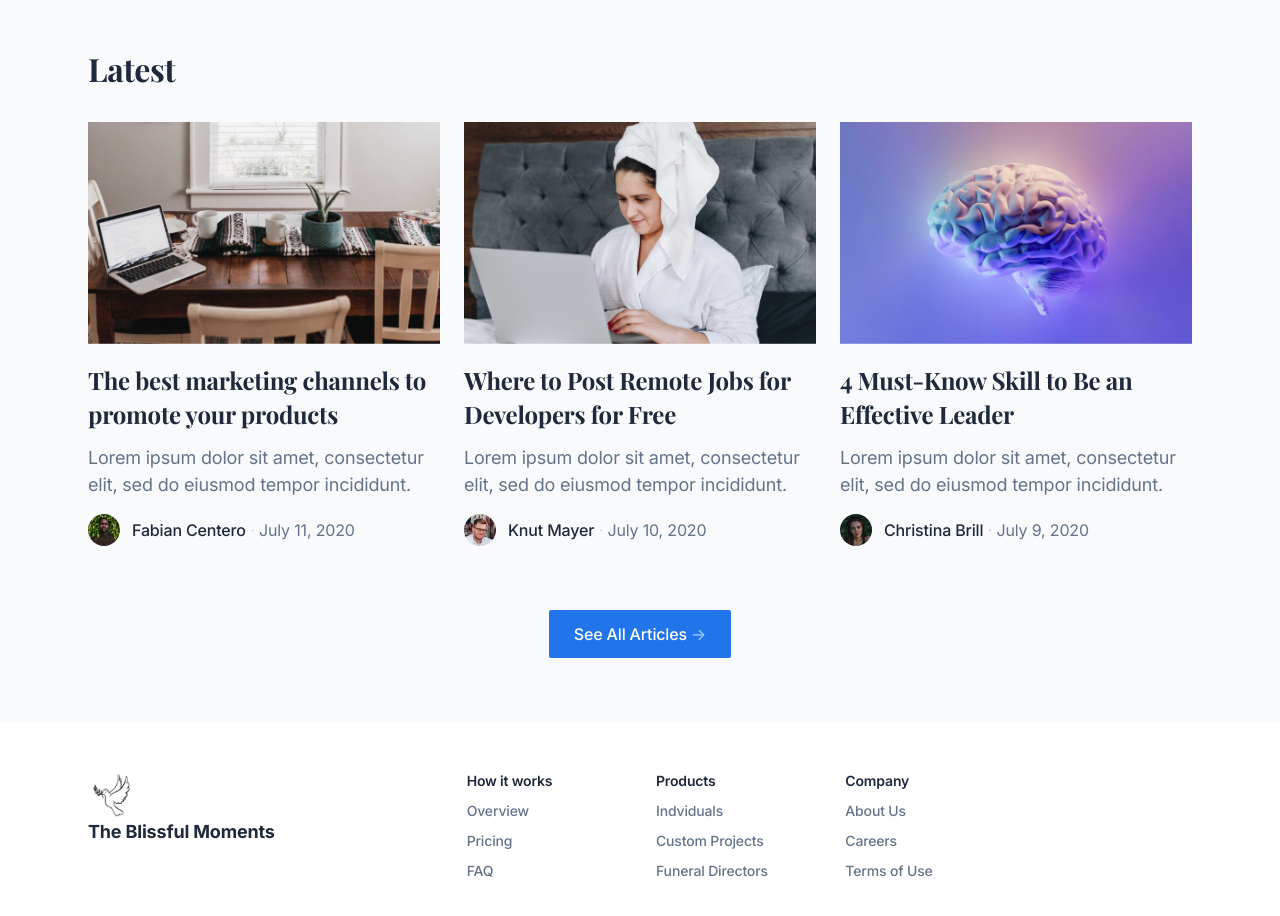
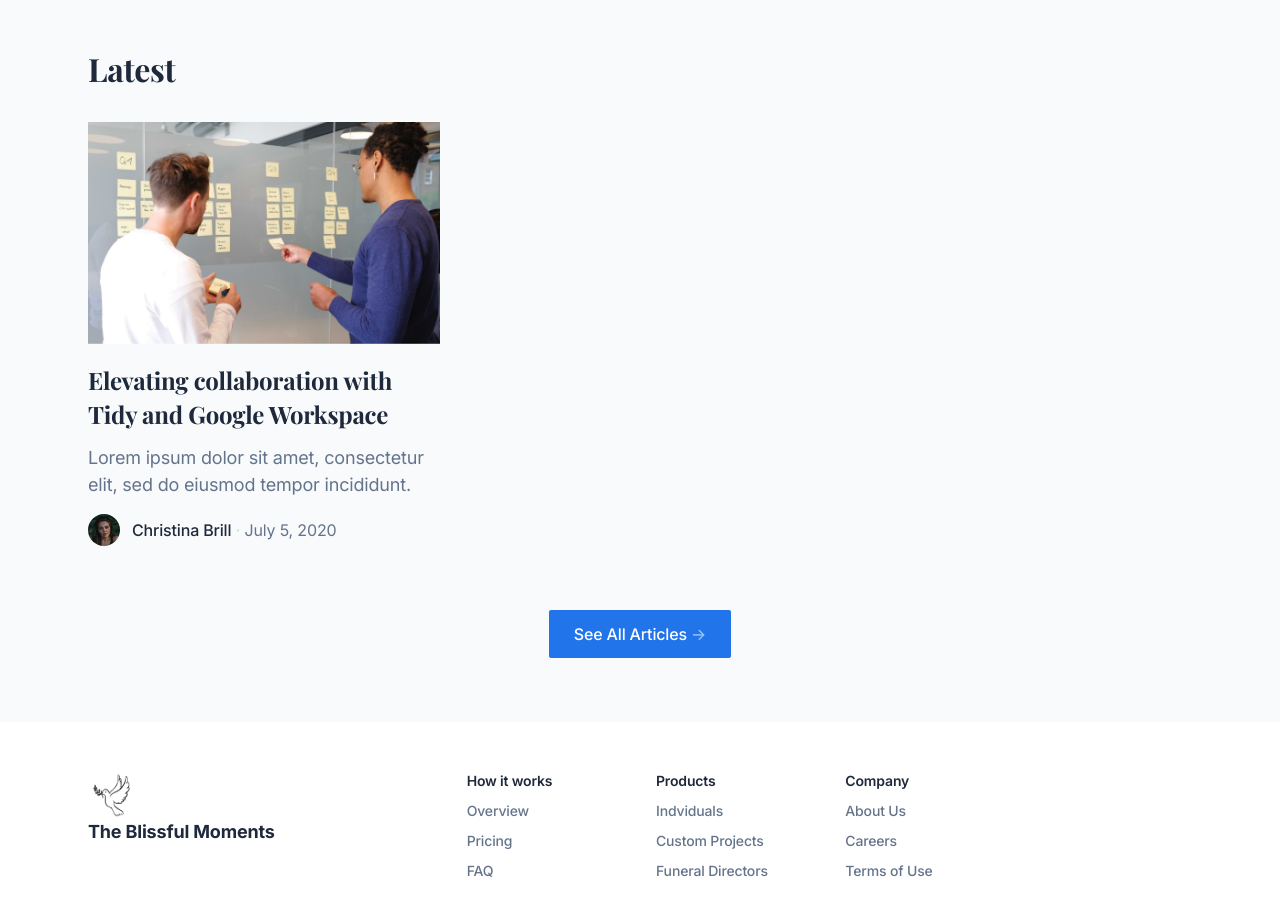
Before and after one commit to Harrygodfrey132/blissful-moments, a Next.js app: page /blog in a window 1280 px wide. Shown: the part 940-1856 px from the top of the page. Built offline with nearby package versions, Linux system fonts and the light colour scheme; a web font is replaced by a local one.

Commit message:
Update page.tsx

```diff
--- a/app/(default)/blog/page.tsx
+++ b/app/(default)/blog/page.tsx
@@ -22,9 +22,9 @@ export default function Blog() {
 
   // Slicing content for demo purposes
   const featuredPost = allBlogs[0]
-  const latestPosts = allBlogs.slice(1,4)
+  const latestPosts = allBlogs.slice(7,10)
   const popularPosts = allBlogs.slice(4, 7)
-  const productPosts = allBlogs.slice(7, 10)
+  const productPosts = allBlogs.slice(1, 10)
 
   return (
     <>
```
